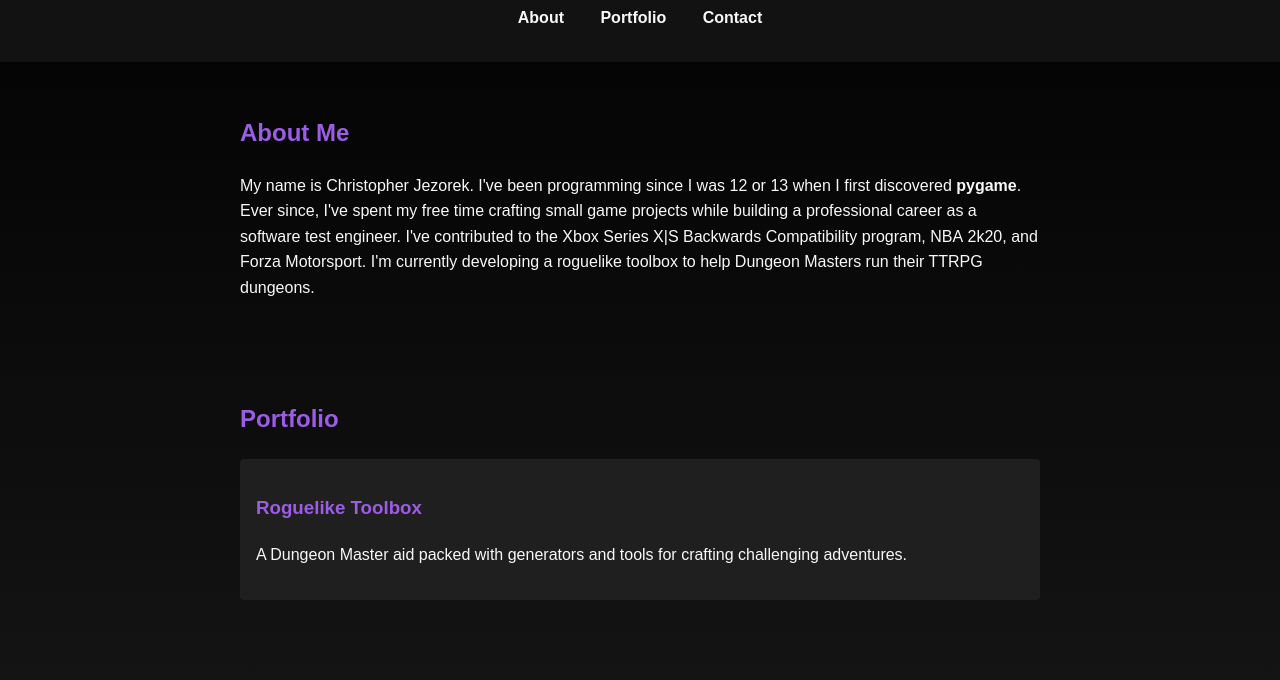
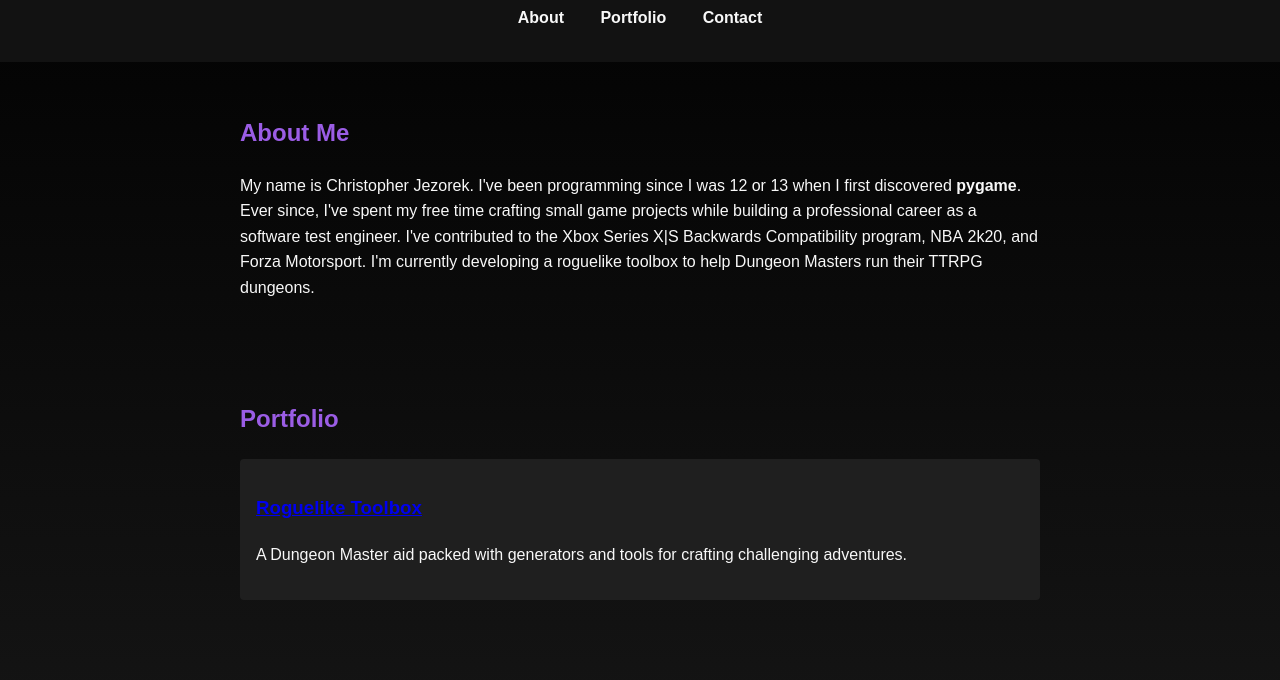
Before and after one commit to elixexorcist/hall-of-spirits, a plain HTML site: page index.html in a window 1280 px wide. Shown: the part 120-800 px from the top of the page. Drawn offline with Linux system fonts and the light colour scheme.

Commit message:
Add link to Roguelike Toolbox project

```diff
--- a/index.html
+++ b/index.html
@@ -36,7 +36,7 @@
     <h2>Portfolio</h2>
     <ul class="project-list">
       <li>
-        <h3>Roguelike Toolbox</h3>
+        <h3><a href="https://elixexorcist.github.io/roguelike-toolbox/">Roguelike Toolbox</a></h3>
         <p>A Dungeon Master aid packed with generators and tools for crafting
         challenging adventures.</p>
       </li>
```
